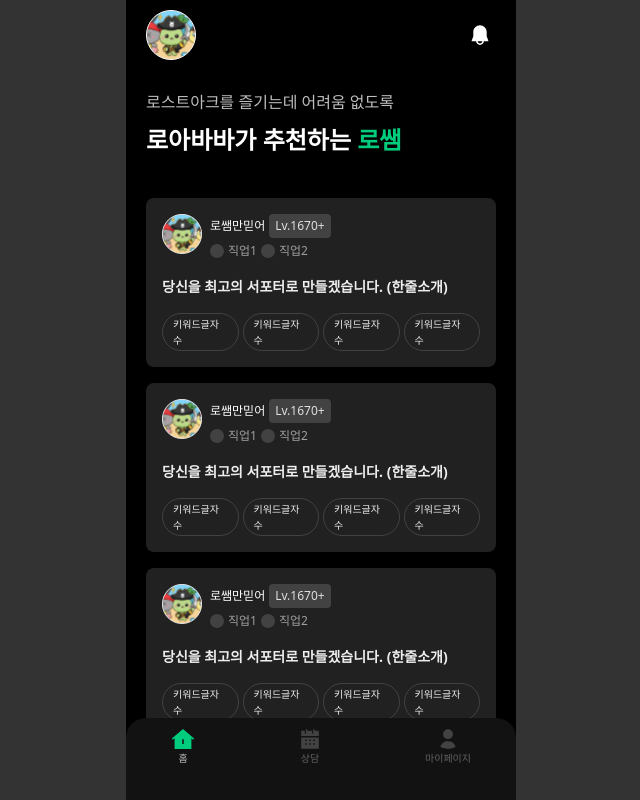
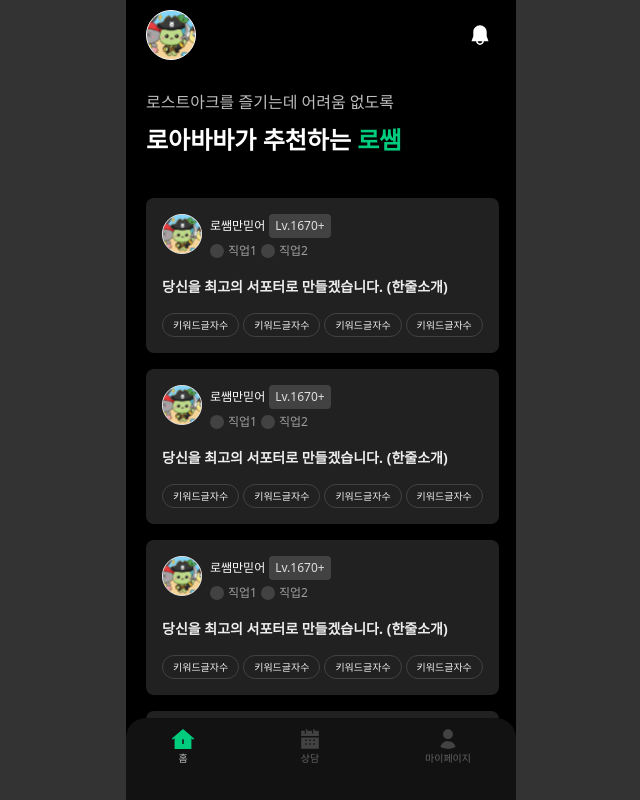
Before and after one commit to loababa/loababa-client, a React (Vite) app: page / in a window 1280 px wide. Shown: the whole page, without its empty margins (319-959 px from the left). Built offline with nearby package versions, Linux system fonts and the light colour scheme.

Commit message:
Chore: 프로필카드 키워드 리스트렌더링

```diff
--- a/src/components/Card/ProfileCard.tsx
+++ b/src/components/Card/ProfileCard.tsx
@@ -38,38 +38,17 @@ const ProfileCard = () => {
         당신을 최고의 서포터로 만들겠습니다. (한줄소개)
       </span>
       <div className="flex gap-[4px] items-center">
+        {Array.from({ length: 4 }).map((_, index) => (
           <Badge
             variant="outline"
             className={clsx(
-            "w-fit min-h-[24px]",
+              "w-fit min-h-[24px] truncate",
               "dark:text-[10px] dark:text-gray-200 dark:font-light dark:border-gray-800"
-          )}>
+            )}
+            key={index}>
             키워드글자수
           </Badge>
-        <Badge
-          variant="outline"
-          className={clsx(
-            "w-fit min-h-[24px]",
-            "dark:text-[10px] dark:text-gray-200 dark:font-light dark:border-gray-800"
-          )}>
-          키워드글자수
-        </Badge>
-        <Badge
-          variant="outline"
-          className={clsx(
-            "w-fit min-h-[24px]",
-            "dark:text-[10px] dark:text-gray-200 dark:font-light dark:border-gray-800"
-          )}>
-          키워드글자수
-        </Badge>
-        <Badge
-          variant="outline"
-          className={clsx(
-            "w-fit min-h-[24px]",
-            "dark:text-[10px] dark:text-gray-200 dark:font-light dark:border-gray-800"
-          )}>
-          키워드글자수
-        </Badge>
+        ))}
       </div>
     </div>
   );
```
Lines whose indentation alone changed are shown as unchanged.
